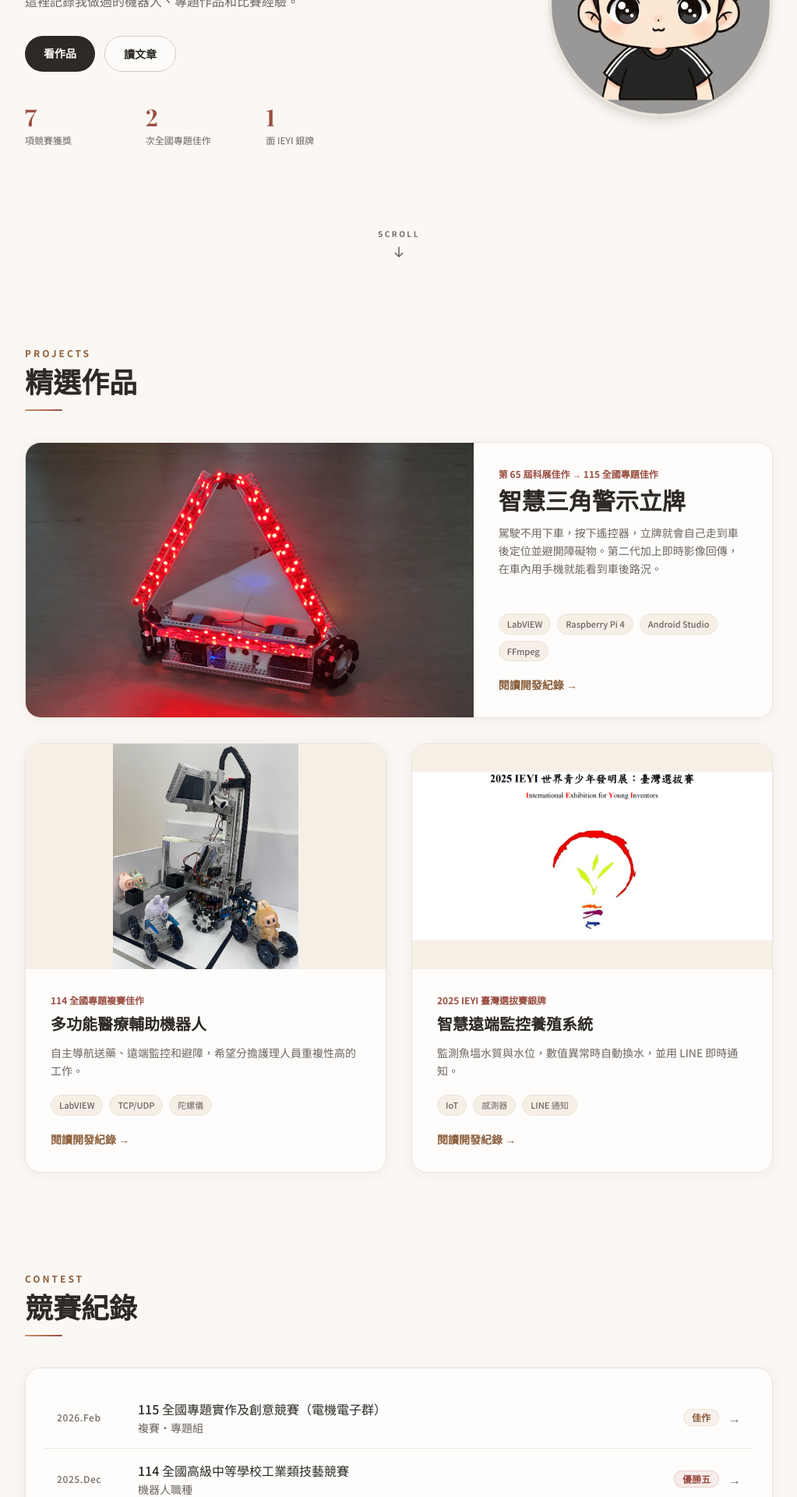
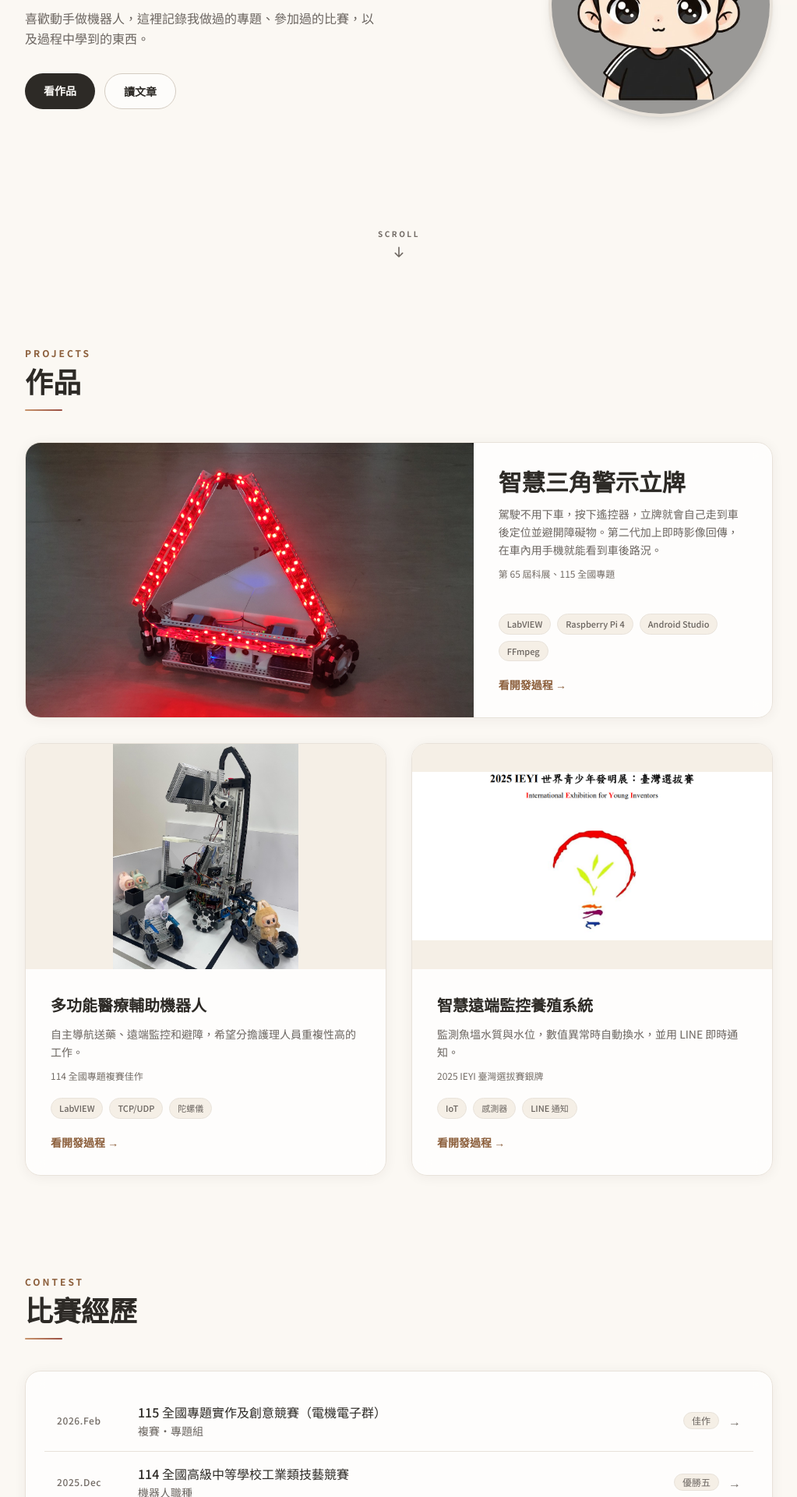
Before and after one commit to Hao-Dev-Project/HaoWeb, a Next.js app: page / in a window 1280 px wide. Shown: the part 420-2340 px from the top of the page at 78% size, without its empty margins (128-1151 px from the left). Built offline with nearby package versions, Linux system fonts and the light colour scheme; a web font is replaced by a local one.

Commit message:
Tone down homepage: remove stats, quieter award labels
- Remove the awards stats row from the hero
- Humbler intro text and slightly smaller name
- Section titles: 作品 / 比賽經歷; nav label 經歷
- Project award info moved to a small muted line
- All contest badges share one neutral style

```diff
--- a/app/page.tsx
+++ b/app/page.tsx
@@ -11,16 +11,10 @@ function postHref(cover: string) {
   return idx >= 0 ? `/blog/${idx}` : "/blog";
 }
 
-const stats = [
-  { value: "7", label: "項競賽獲獎" },
-  { value: "2", label: "次全國專題佳作" },
-  { value: "1", label: "面 IEYI 銀牌" },
-];
-
 const projects = [
   {
     title: "智慧三角警示立牌",
-    award: "第 65 屆科展佳作 → 115 全國專題佳作",
+    award: "第 65 屆科展、115 全國專題",
     description:
       "駕駛不用下車，按下遙控器，立牌就會自己走到車後定位並避開障礙物。第二代加上即時影像回傳，在車內用手機就能看到車後路況。",
     tags: ["LabVIEW", "Raspberry Pi 4", "Android Studio", "FFmpeg"],
@@ -50,17 +44,16 @@ type Contest = {
   name: string;
   detail?: string;
   award: string;
-  highlight?: boolean;
   cover: string;
 };
 
 const contests: Contest[] = [
   { date: "2026.Feb", name: "115 全國專題實作及創意競賽（電機電子群）", detail: "複賽・專題組", award: "佳作", cover: "/115.jpg" },
-  { date: "2025.Dec", name: "114 全國高級中等學校工業類技藝競賽", detail: "機器人職種", award: "優勝五", highlight: true, cover: "/114.jpg" },
+  { date: "2025.Dec", name: "114 全國高級中等學校工業類技藝競賽", detail: "機器人職種", award: "優勝五", cover: "/114.jpg" },
   { date: "2025.Apr", name: "第 65 屆第一分區科學展覽會", award: "佳作", cover: "/65.png" },
   { date: "2025.Mar", name: "第 55 屆分區技能競賽", detail: "自主機器人職種", award: "佳作（第六名）", cover: "/55.jpeg" },
   { date: "2025.Feb", name: "114 全國專題實作及創意競賽（電機電子群）", detail: "複賽・專題組", award: "佳作", cover: "/114mr.jpg" },
-  { date: "2025.Feb", name: "IEYI 世界青少年發明展臺灣選拔賽", detail: "農糧技術類", award: "銀牌", highlight: true, cover: "/2025ieyi.png" },
+  { date: "2025.Feb", name: "IEYI 世界青少年發明展臺灣選拔賽", detail: "農糧技術類", award: "銀牌", cover: "/2025ieyi.png" },
   { date: "2024.Mar", name: "第 54 屆分區技能競賽", detail: "機器人職種", award: "佳作（第八名）", cover: "/54.png" },
 ];
 
@@ -91,14 +84,14 @@ export default function Home() {
 
         <div className="max-w-[60rem] w-full flex flex-col-reverse md:flex-row items-center justify-between gap-10 md:gap-16 my-auto">
           <div className="flex-1 text-center md:text-left">
-            <h1 className="text-6xl md:text-8xl font-serif font-black tracking-tight text-warm-text leading-none min-h-[1.1em] flex items-center justify-center md:justify-start">
+            <h1 className="text-6xl md:text-7xl font-serif font-black tracking-tight text-warm-text leading-none min-h-[1.1em] flex items-center justify-center md:justify-start">
               <Typewriter text="Hao" />
             </h1>
             <p className="mt-5 text-lg md:text-xl font-serif font-medium text-warm-text">
               機器人・邊緣運算・機電整合
             </p>
             <p className="mt-3 text-warm-sub leading-relaxed max-w-md mx-auto md:mx-0">
-              這裡記錄我做過的機器人、專題作品和比賽經驗。
+              喜歡動手做機器人，這裡記錄我做過的專題、參加過的比賽，以及過程中學到的東西。
             </p>
 
             <div className="mt-8 flex flex-wrap gap-3 justify-center md:justify-start">
@@ -116,15 +109,6 @@ export default function Home() {
               </Link>
             </div>
 
-            <dl className="mt-10 grid grid-cols-3 gap-4 max-w-md mx-auto md:mx-0">
-              {stats.map((s) => (
-                <div key={s.label} className="text-center md:text-left">
-                  <dt className="sr-only">{s.label}</dt>
-                  <dd className="text-3xl font-serif font-bold text-terracotta-text">{s.value}</dd>
-                  <dd className="text-xs text-warm-sub mt-1">{s.label}</dd>
-                </div>
-              ))}
-            </dl>
           </div>
 
           <div className="flex-1 flex justify-center md:justify-end">
@@ -147,7 +131,7 @@ export default function Home() {
 
       {/* Projects */}
       <section id="projects" className="max-w-5xl mx-auto w-full px-6 md:px-8 py-12 md:py-16 relative z-10 scroll-mt-20">
-        <SectionTitle en="Projects" zh="精選作品" />
+        <SectionTitle en="Projects" zh="作品" />
 
         <div className="grid grid-cols-1 md:grid-cols-2 gap-6 md:gap-8">
           {projects.map((p, i) => (
@@ -172,11 +156,11 @@ export default function Home() {
                 />
               </div>
               <div className={`p-6 md:p-8 flex flex-col ${i === 0 ? "md:w-2/5 md:justify-center" : "flex-1"}`}>
-                <p className="text-xs font-semibold text-terracotta-text mb-2">{p.award}</p>
                 <h3 className={`font-serif font-bold text-warm-text mb-3 group-hover:text-amber-text transition-colors ${i === 0 ? "text-2xl md:text-3xl" : "text-xl"}`}>
                   {p.title}
                 </h3>
-                <p className="text-sm text-warm-sub leading-relaxed mb-5">{p.description}</p>
+                <p className="text-sm text-warm-sub leading-relaxed mb-3">{p.description}</p>
+                <p className="text-xs text-warm-muted mb-5">{p.award}</p>
                 <div className="mt-auto flex flex-wrap gap-2">
                   {p.tags.map((t) => (
                     <span key={t} className="px-2.5 py-1 rounded-full text-[11px] font-medium bg-cream-200 text-warm-sub border border-cream-300">
@@ -185,7 +169,7 @@ export default function Home() {
                   ))}
                 </div>
                 <span className="mt-5 text-sm font-semibold text-amber-text group-hover:text-terracotta-text transition-colors">
-                  閱讀開發紀錄 →
+                  看開發過程 →
                 </span>
               </div>
             </Link>
@@ -195,7 +179,7 @@ export default function Home() {
 
       {/* Contest timeline */}
       <section id="contest" className="max-w-5xl mx-auto w-full px-6 md:px-8 py-12 md:py-16 relative z-10 scroll-mt-20">
-        <SectionTitle en="Contest" zh="競賽紀錄" />
+        <SectionTitle en="Contest" zh="比賽經歷" />
 
         <div className="warm-card p-4 md:p-6">
           <ul className="divide-y divide-cream-300">
@@ -212,11 +196,7 @@ export default function Home() {
                   </div>
                   <div className="flex items-center gap-3 mt-2 sm:mt-0">
                     <span
-                      className={`px-2.5 py-0.5 rounded-full text-xs font-semibold border ${
-                        c.highlight
-                          ? "bg-terracotta/10 text-terracotta-text border-terracotta/20"
-                          : "bg-amber-accent/10 text-amber-text border-amber-accent/20"
-                      }`}
+                      className="px-2.5 py-0.5 rounded-full text-xs font-medium border bg-cream-200 text-warm-sub border-cream-300"
                     >
                       {c.award}
                     </span>
--- a/components/Navbar.tsx
+++ b/components/Navbar.tsx
@@ -6,7 +6,7 @@ import { useEffect, useState } from "react";
 
 const sections = [
   { id: "projects", label: "作品" },
-  { id: "contest", label: "競賽" },
+  { id: "contest", label: "經歷" },
 ];
 
 export default function Navbar() {
```
